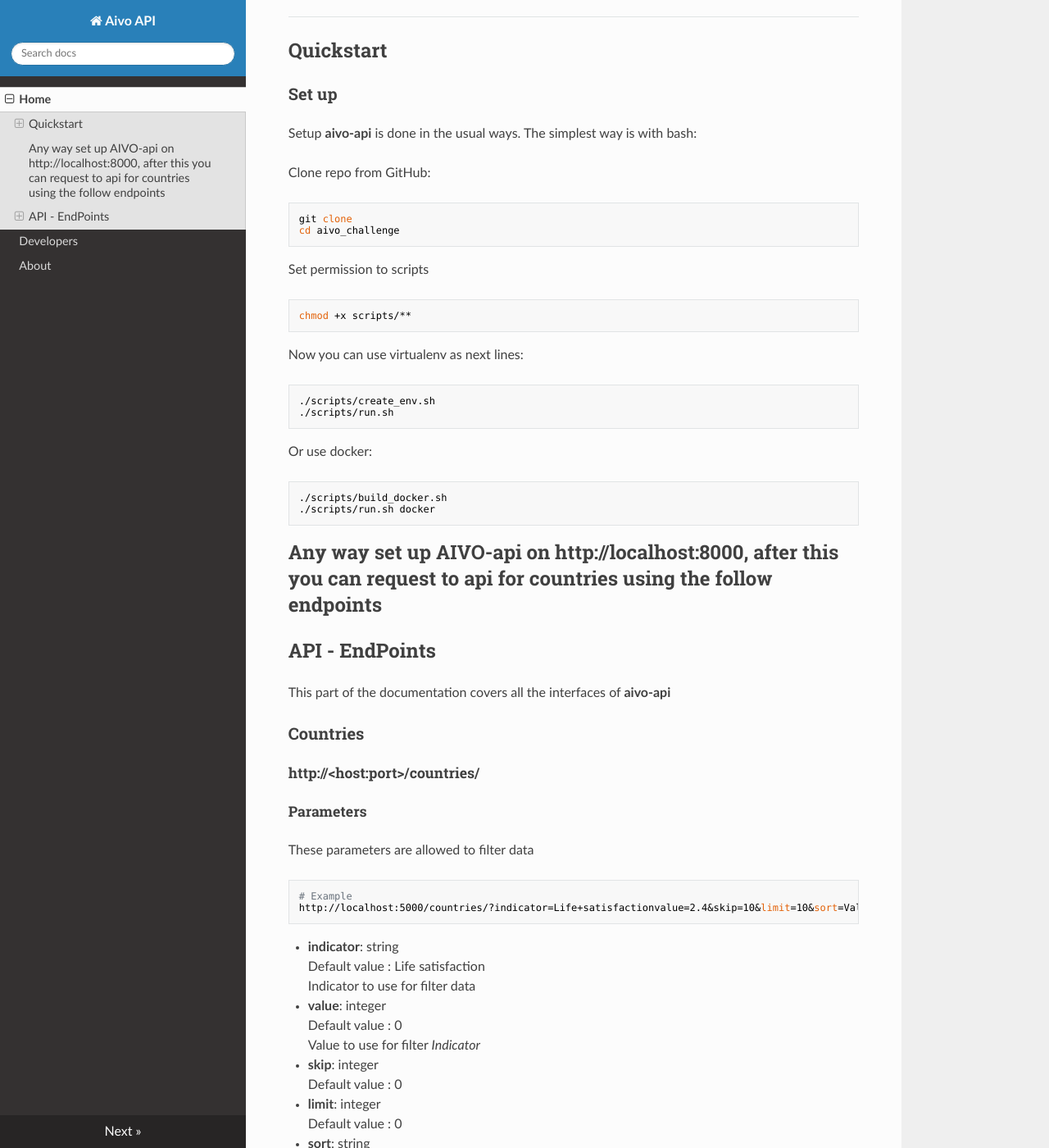
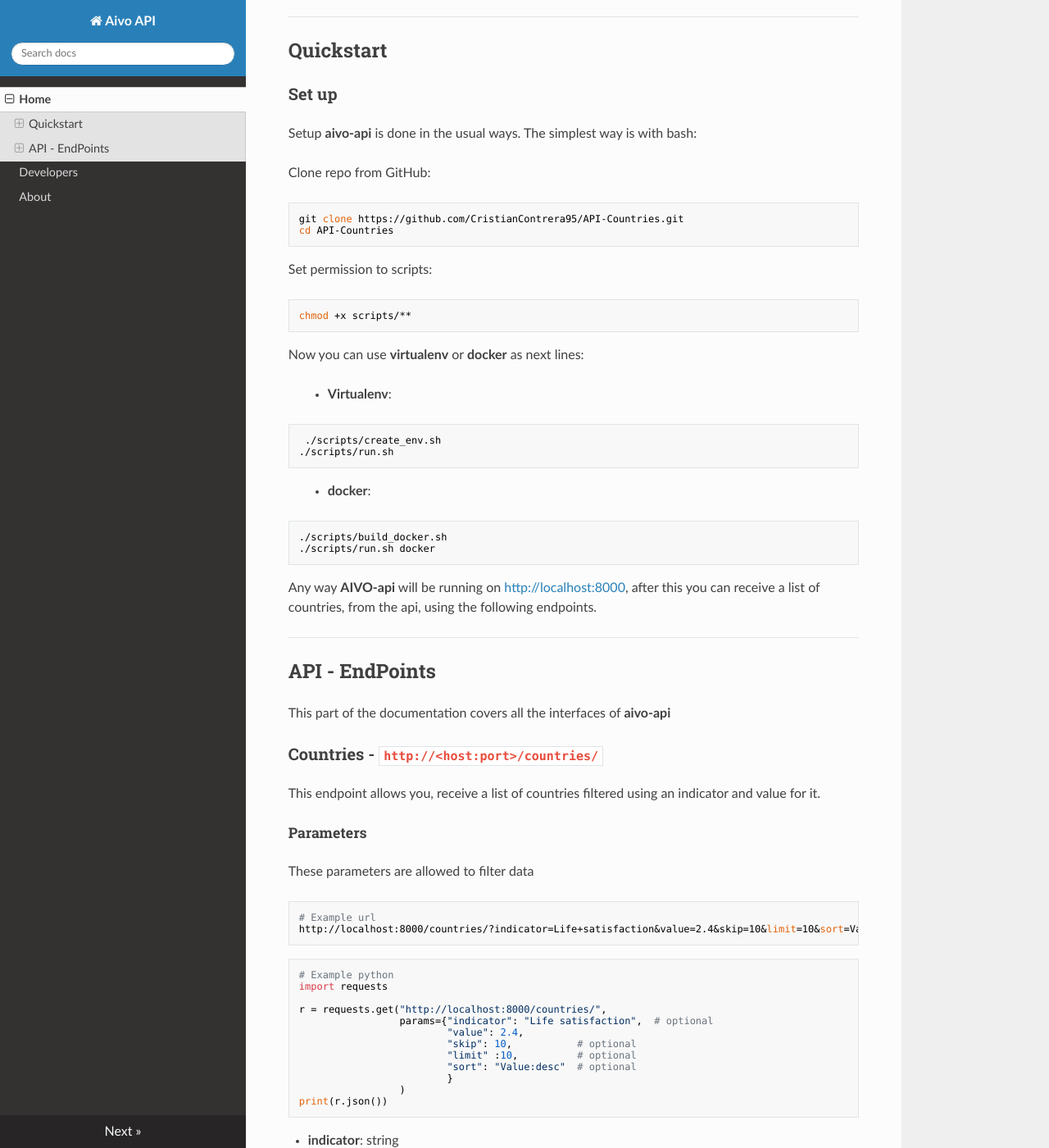
Before and after one commit to CristianContrera95/API-Countries, an MkDocs documentation site: the page built from docs/index.md, in a window 1280 px wide and 1400 px high, scrolled down 237 px. Shown: the whole window at 82% size. Built offline with MkDocs 1.6.1, drawn with Linux system fonts in a browser that asks for light colours; nearby versions of some CDN libraries; some of the changed text lies outside the part shown.

Commit message:
second commit :snake:

````diff
--- a/docs/index.md
+++ b/docs/index.md
@@ -12,43 +12,63 @@ Setup **aivo-api** is done in the usual ways. The simplest way is with bash:
 
 Clone repo from GitHub:
 ``` bash
-git clone
-cd aivo_challenge
+git clone https://github.com/CristianContrera95/API-Countries.git
+cd API-Countries
 ```
 
-Set permission to scripts
+Set permission to scripts:
 ``` bash
 chmod +x scripts/**
 ```
 
-Now you can use virtualenv as next lines:
+Now you can use **virtualenv** or **docker** as next lines:
+
+> - **Virtualenv**:
 ``` bash
-./scripts/create_env.sh
+ ./scripts/create_env.sh
 ./scripts/run.sh
 ```
 
-Or use docker:
+> - **docker**:
 ``` bash
 ./scripts/build_docker.sh
 ./scripts/run.sh docker
 ```
 
-Any way set up **AIVO-api** on http://localhost:8000, after this you can request to api for countries using the follow endpoints
+Any way **AIVO-api** will be running on [http://localhost:8000]( http://localhost:8000 ),
+after this you can receive a list of countries, from the api, using the following endpoints.
+
 ---
 
 ## API - EndPoints
 
 This part of the documentation covers all the interfaces of **aivo-api**
 
-### Countries
-##### http://<host:port\>/countries/
+### Countries - `http://<host:port>/countries/`
+
+This endpoint allows you, receive a list of countries filtered using an indicator and value for it.
 
 ##### Parameters
 These parameters are allowed to filter data
 
 ```
-# Example
-http://localhost:5000/countries/?indicator=Life+satisfactionvalue=2.4&skip=10&limit=10&sort=Value:desc
+# Example url
+http://localhost:8000/countries/?indicator=Life+satisfaction&value=2.4&skip=10&limit=10&sort=Value:desc
+```
+
+``` python
+# Example python
+import requests
+
+r = requests.get("http://localhost:8000/countries/",
+                 params={"indicator": "Life satisfaction",  # optional
+                         "value": 2.4,
+                         "skip": 10,           # optional
+                         "limit" :10,          # optional
+                         "sort": "Value:desc"  # optional
+                         }
+                 )
+print(r.json())
 ```
 
 - **indicator**: string
@@ -62,7 +82,7 @@ http://localhost:5000/countries/?indicator=Life+satisfactionvalue=2.4&skip=10&li
 - **limit**: integer
     Default value : 0
 - **sort**: string
-    Par "Columns:\<asc|desc>" to sort results
+    Par "column:(asc|desc)" to sort results (ie: ```sort=Value:desc```)
 
 
 ##### Response
````
Also changed, not shown: other parts of docs/index.md (+5 -14 lines), docs/developers.md (+3 -2 lines), 2 other files.
